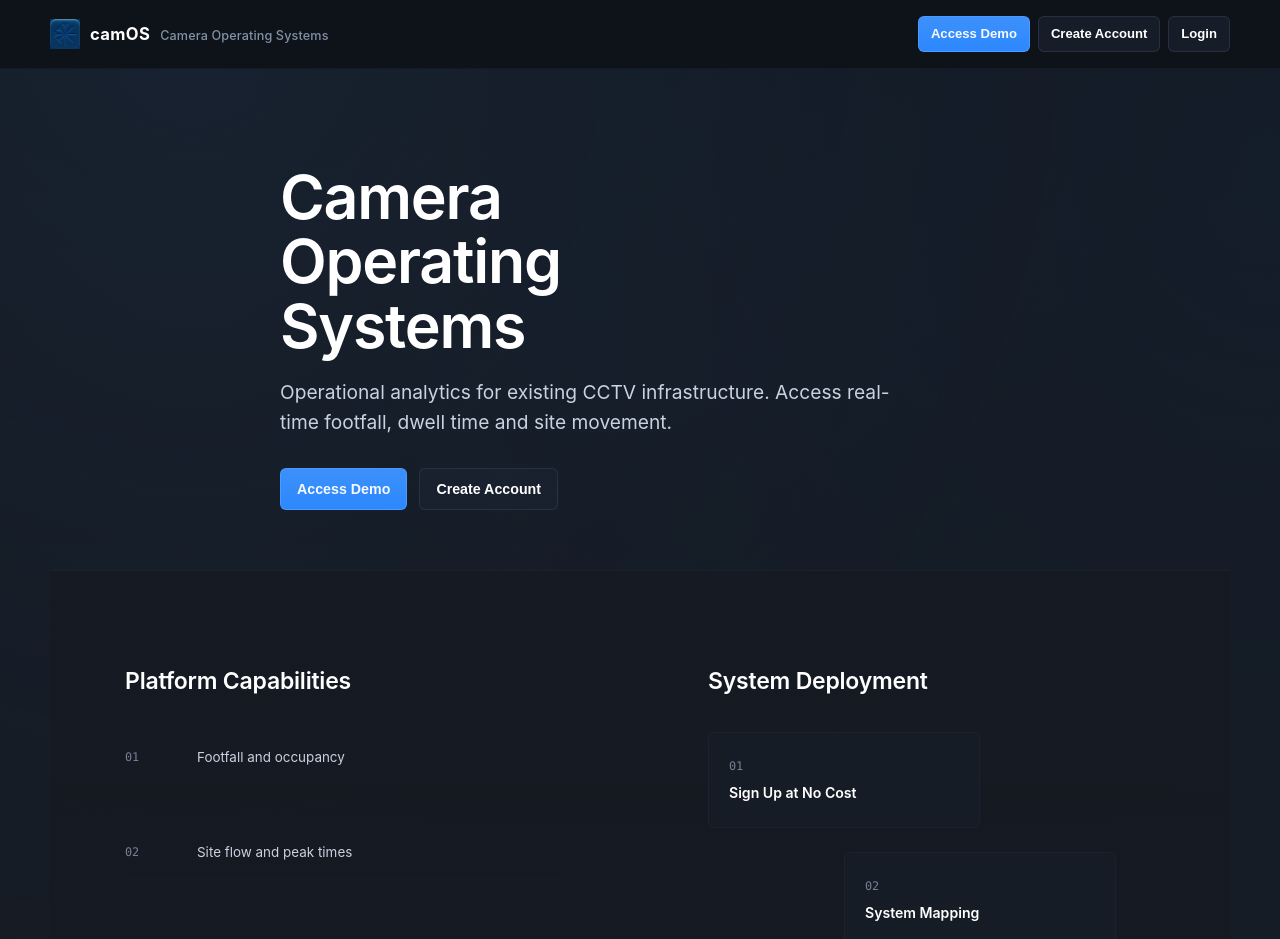
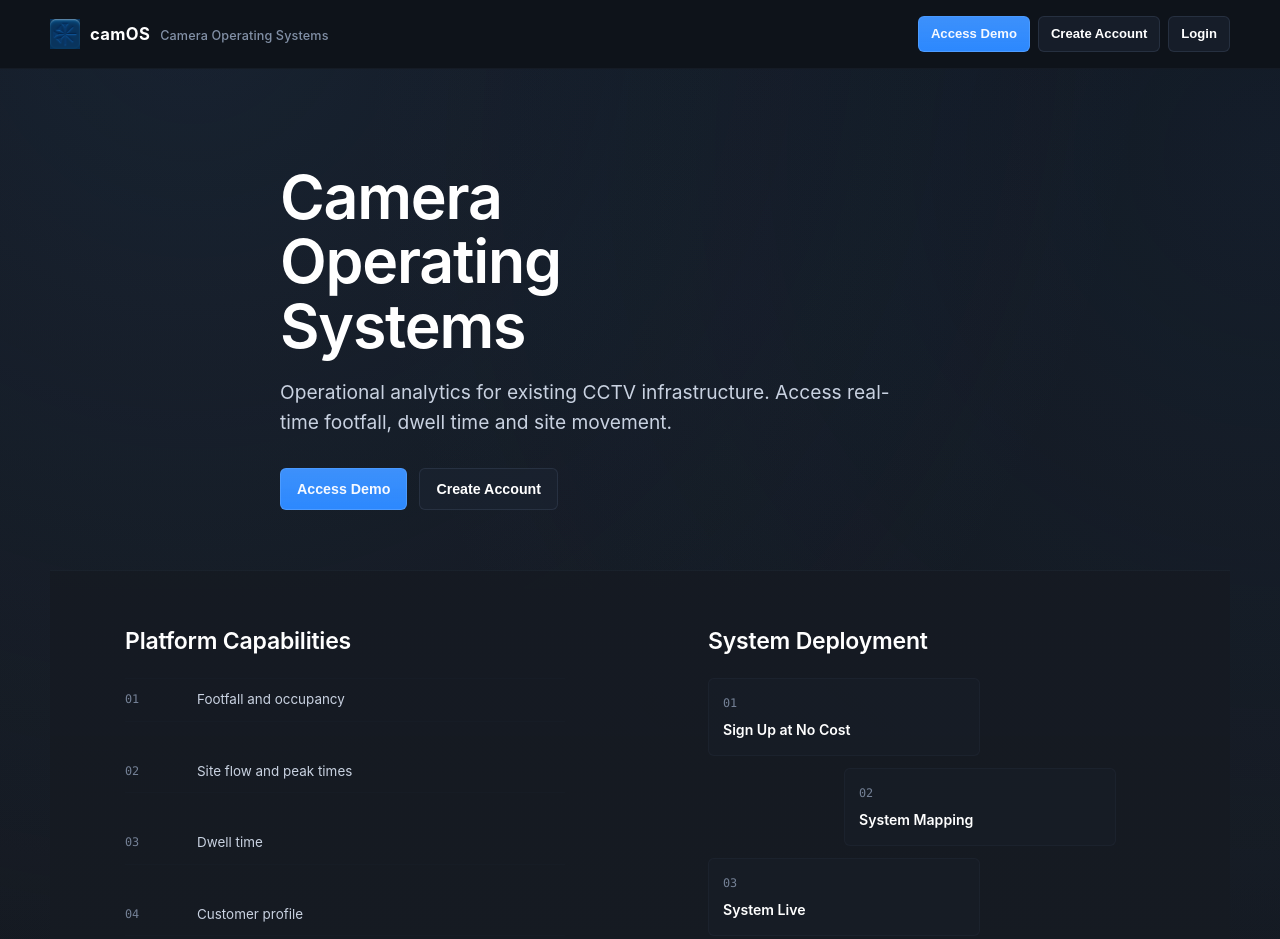
Before and after one commit to Ali-Nigzu/portal, a React (Vite) app in the folder frontend/: page / in a window 1280 px wide. Shown: the top 939 px of the page. Built offline with nearby package versions, Linux system fonts and the light colour scheme; no server answers.

Commit message:
Debug vertical density and aggressively slim landing band

```diff
--- a/frontend/src/styles/LandingPage.css
+++ b/frontend/src/styles/LandingPage.css
@@ -153,8 +153,8 @@ body {
   grid-template-columns: repeat(2, minmax(0, 1fr));
   gap: 96px;
   align-items: stretch;
-  min-height: 300px;
-  padding: 96px 48px 64px;
+  min-height: 260px;
+  padding: 56px 48px 36px;
 }
 
 .landing-capabilities,
@@ -178,7 +178,7 @@ body {
 
 .landing-capabilities h2,
 .landing-deployment h2 {
-  margin-bottom: 36px;
+  margin-bottom: 22px;
 }
 
 .landing-section-head--sr-only {
@@ -220,9 +220,9 @@ body {
 
 .landing-deployment-content {
   --deploy-step-width: 272px;
-  --deploy-step-height: 96px;
+  --deploy-step-height: 78px;
   --deploy-x-step: 136px;
-  --deploy-y-step: 24px;
+  --deploy-y-step: 12px;
 
   max-width: 460px;
   margin-inline: auto;
@@ -251,7 +251,7 @@ body {
 .landing-capability-row {
   grid-template-columns: 48px 1fr;
   gap: 24px;
-  padding: 16px 0;
+  padding: 12px 0;
 }
 
 .landing-assurance-row {
@@ -289,7 +289,7 @@ body {
   border-radius: 6px;
   border: 1px solid color-mix(in srgb, var(--sys-line) 34%, transparent);
   background: color-mix(in srgb, var(--sys-bg-2) 30%, transparent);
-  padding: 20px;
+  padding: 14px;
   display: grid;
   align-content: center;
   gap: 8px;
@@ -420,7 +420,7 @@ body {
   .landing-deployment-content {
     --deploy-step-width: 264px;
     --deploy-x-step: 120px;
-    --deploy-y-step: 22px;
+    --deploy-y-step: 10px;
   }
 }
 
@@ -429,9 +429,9 @@ body {
 
   .landing-operational-grid {
     grid-template-columns: 1fr;
-    gap: 36px;
+    gap: 24px;
     min-height: 0;
-    padding: 84px 36px 48px;
+    padding: 60px 36px 32px;
   }
 
   .landing-capabilities,
@@ -441,7 +441,7 @@ body {
 
   .landing-capabilities h2,
   .landing-deployment h2 {
-    margin-bottom: 30px;
+    margin-bottom: 18px;
   }
 
   .landing-capabilities-content,
@@ -452,7 +452,7 @@ body {
   .landing-deployment-content {
     --deploy-step-width: 280px;
     --deploy-x-step: 96px;
-    --deploy-y-step: 24px;
+    --deploy-y-step: 12px;
   }
 }
 
@@ -468,13 +468,13 @@ body {
   .landing-hero-actions .btn, .landing-signup-form .btn { width: 100%; }
 
   .landing-operational-grid {
-    padding: 80px 0 0;
-    gap: 32px;
+    padding: 52px 0 0;
+    gap: 20px;
   }
 
   .landing-capabilities h2,
   .landing-deployment h2 {
-    margin-bottom: 24px;
+    margin-bottom: 18px;
   }
 
   .landing-capabilities-content,
@@ -496,7 +496,7 @@ body {
   .landing-deployment-step {
     width: 100%;
     min-height: 104px;
-    padding: 20px;
+    padding: 14px;
     margin-left: 0 !important;
   }
 
```
